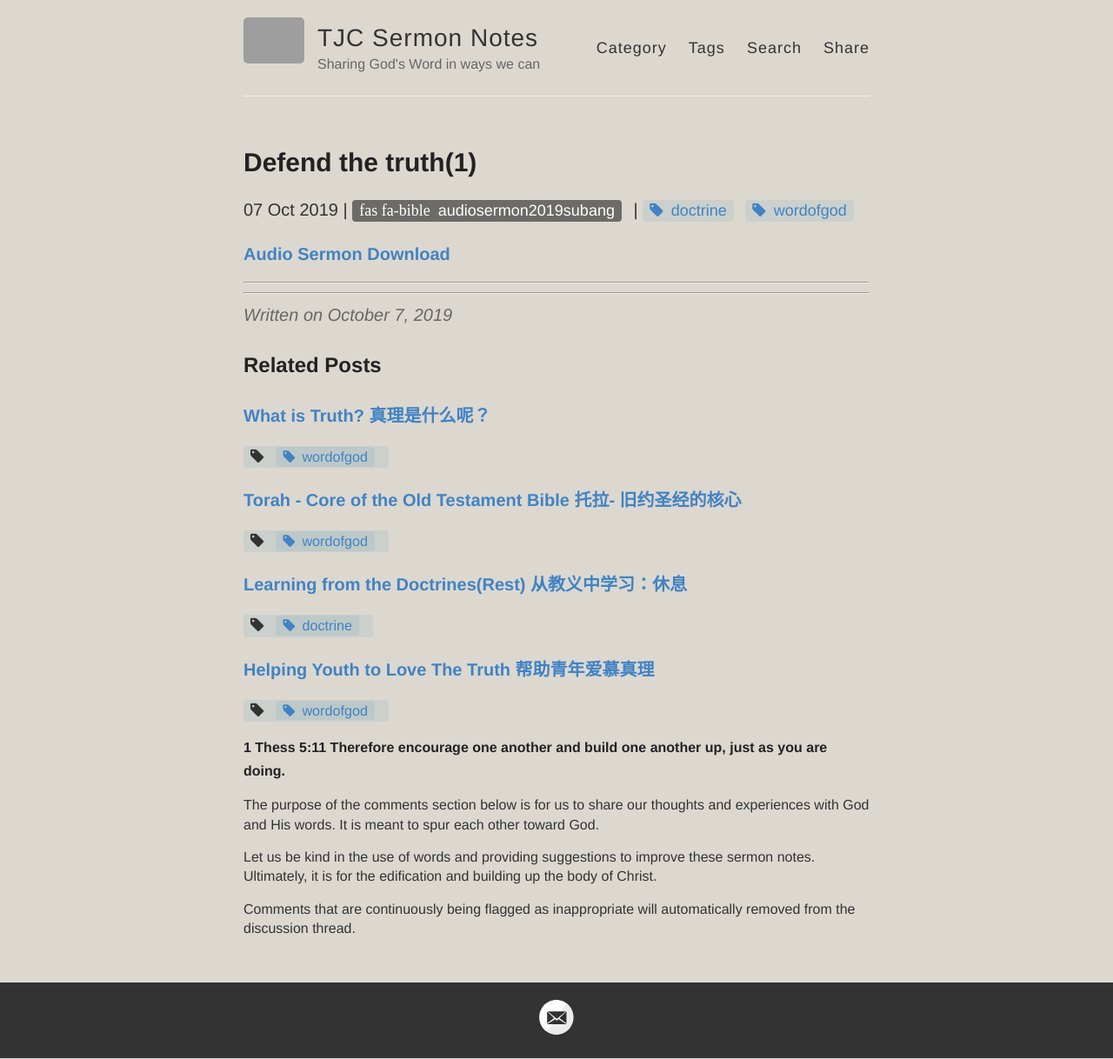
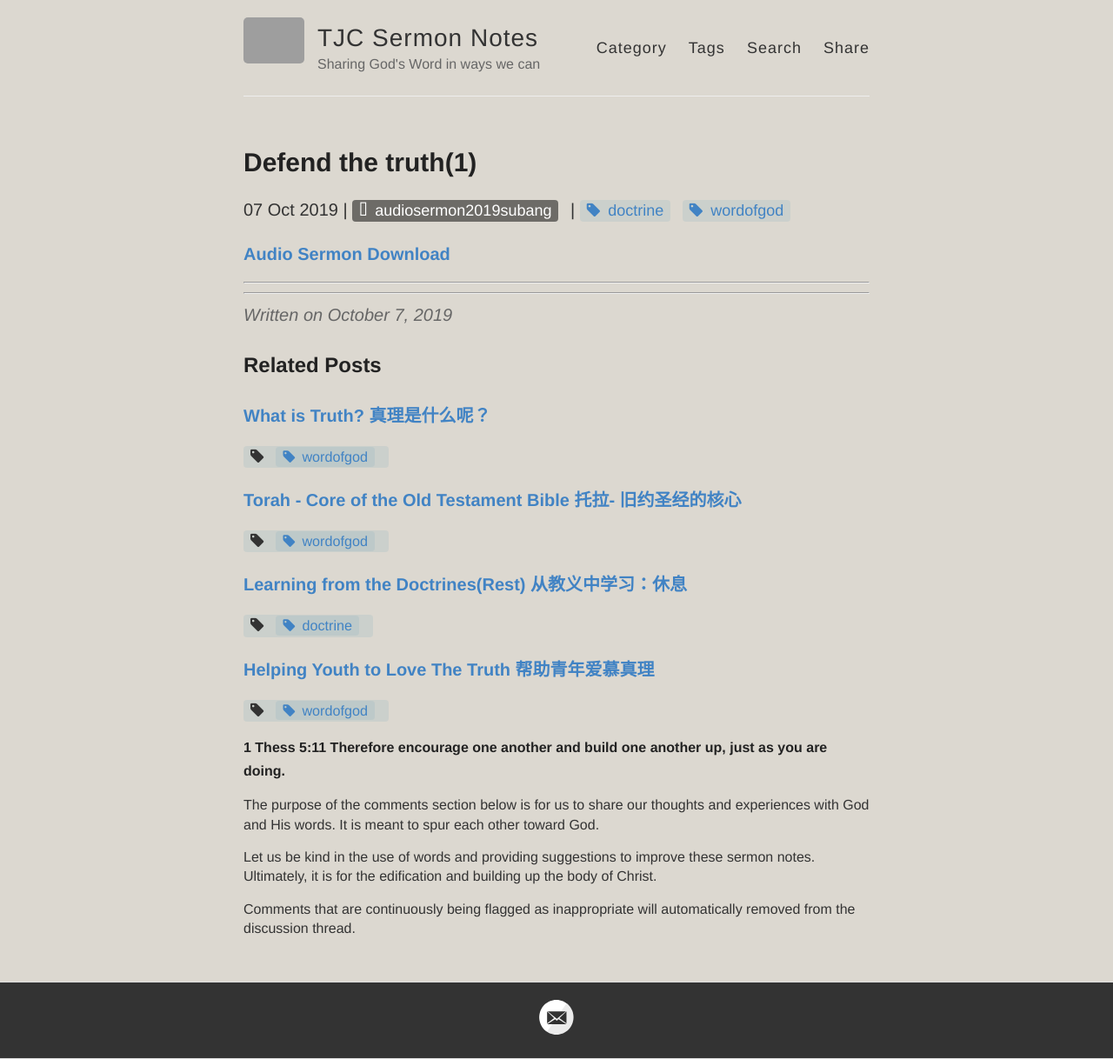
Before and after one commit to catchupTJC/catchuptjc.github.io, a Jekyll site: the page built from _posts/2019-10-07-Defend the truth(1) .md, in a window 1280 px wide. Shown: the whole page at 87% size. Built offline with Jekyll 4.4.1, drawn with Linux system fonts in a browser that asks for light colours; nearby versions of some CDN libraries; comment, search, counter and statistics services are not loaded; grey boxes are pictures that could not be loaded.

Commit message:
Update _variables.scss

```diff
--- a/_sass/_variables.scss
+++ b/_sass/_variables.scss
@@ -24,7 +24,7 @@
 
 .cat-tag:before {
     font-family: FontAwesome;
-    content: "fas fa-bible";
+    content: "\f647";
     padding-right: .5em;
 }
 
```
